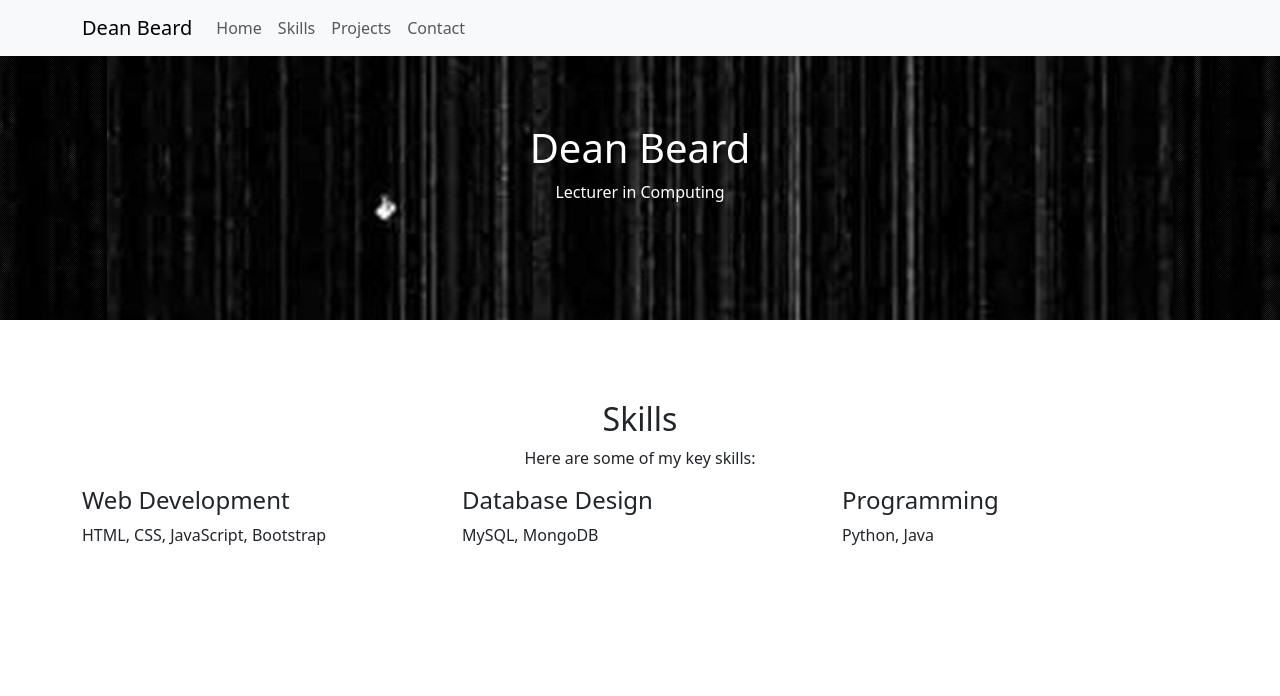
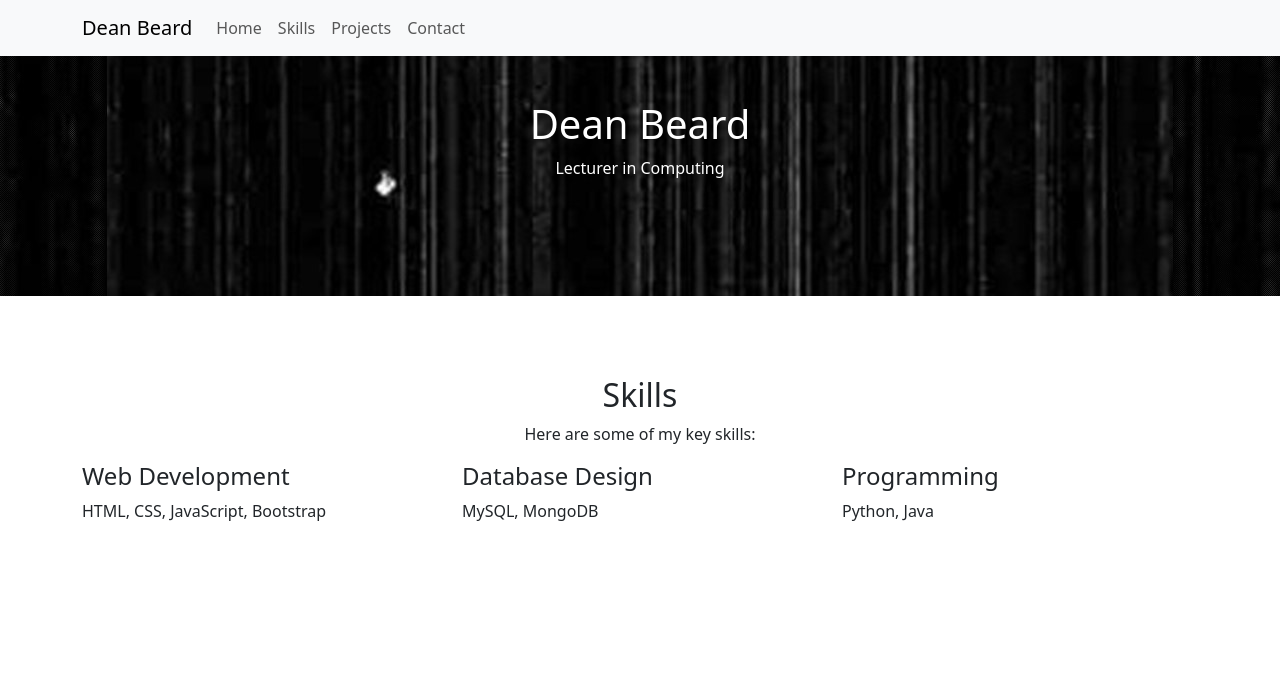
Before and after one commit to dbeard2018/myPortfolio, a plain HTML site: page index.html in a window 1280 px wide. Shown: the top 696 px of the page. Drawn offline with nearby package versions, Linux system fonts and the light colour scheme.

Commit message:
update140324

```diff
--- a/index.html
+++ b/index.html
@@ -14,9 +14,11 @@
 <body>
 
     <!--This is a demo of using GitHub in VS Code-->
-    fgkhbgvgjkl
+
 
     <!-- Navigation Bar -->
+
+    <!--nav bar code-->
     <nav class="navbar navbar-expand-lg navbar-light bg-light fixed-top">
         <div class="container">
             <a class="navbar-brand" href="#">Dean Beard</a>
```
